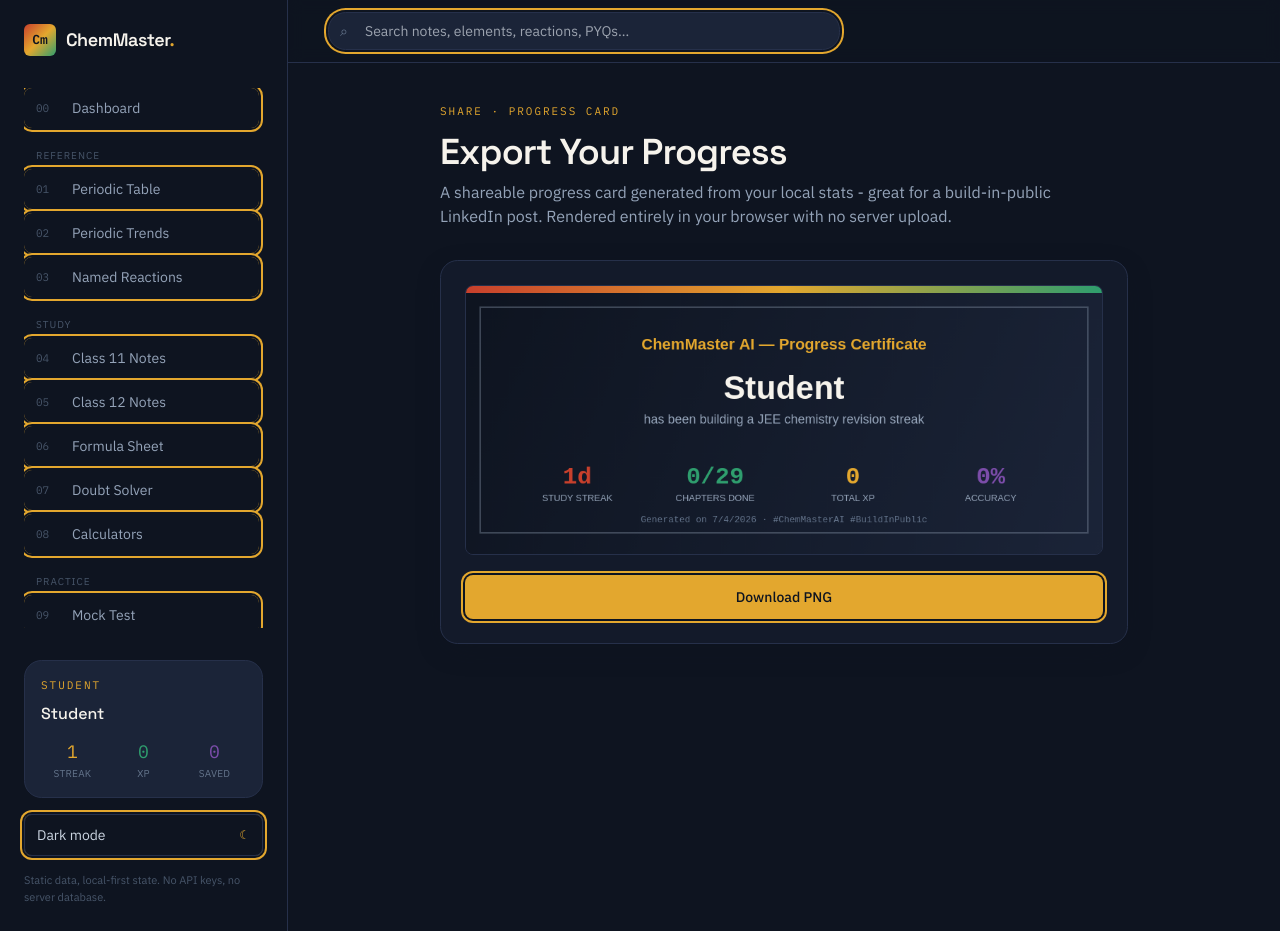
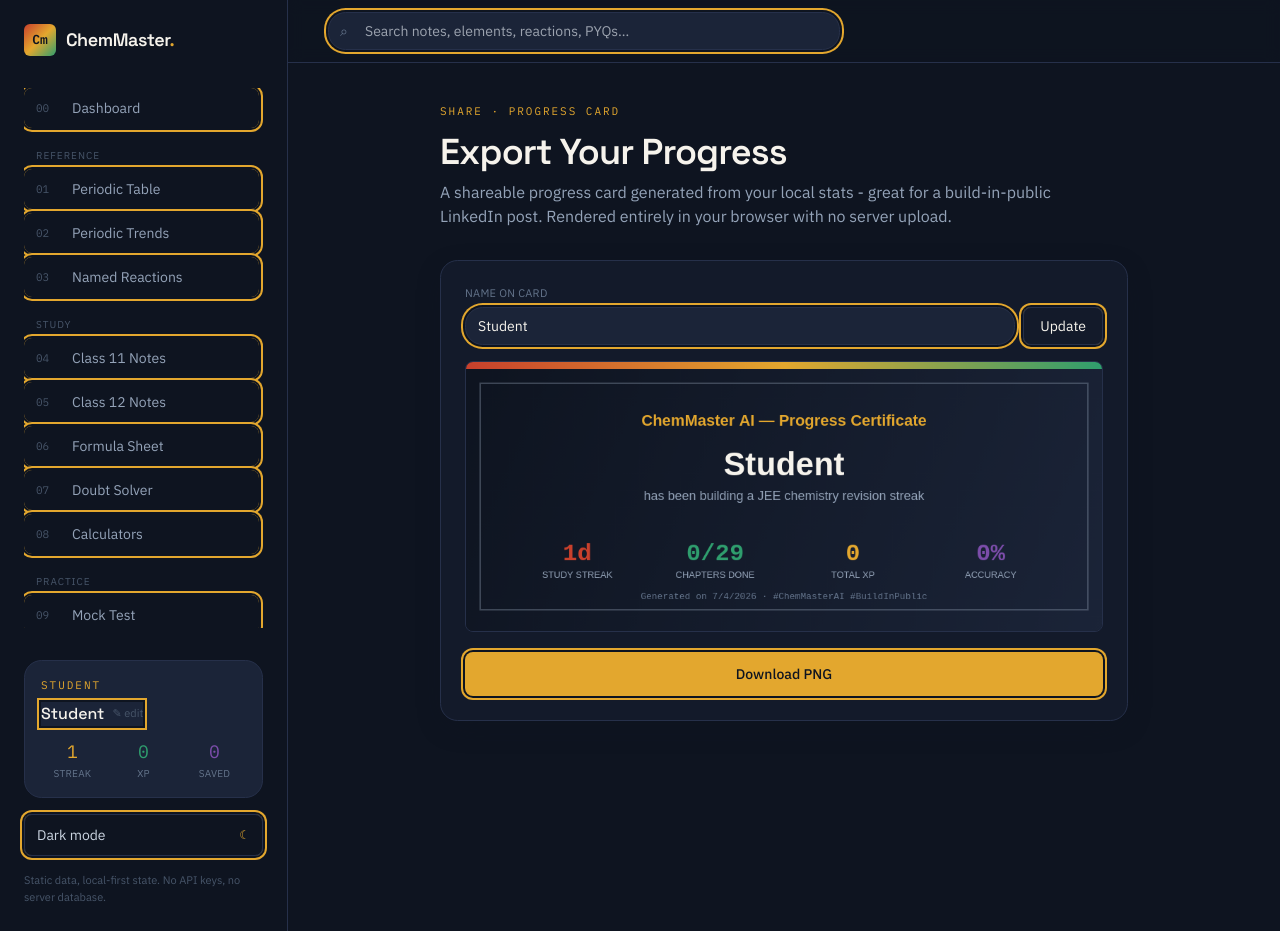
Before and after one commit to Krishgarg2708/ChemMaster-AI, a Next.js app: page /certificate in a window 1280 px wide. Built offline with nearby package versions, Linux system fonts and the light colour scheme.

Commit message:
Add files via upload

```diff
--- a/components/Certificate.js
+++ b/components/Certificate.js
@@ -75,9 +75,14 @@
 }
 
 export default function Certificate() {
-  const { state, hydrated } = useAppState();
+  const { state, hydrated, setName } = useAppState();
   const canvasRef = useRef(null);
   const [ready, setReady] = useState(false);
+  const [nameDraft, setNameDraft] = useState("");
+
+  useEffect(() => {
+    if (hydrated) setNameDraft(state.name);
+  }, [hydrated, state.name]);
 
   const totalAttempts = Object.values(state.attempts || {}).reduce((a, v) => a + v.total, 0);
   const totalCorrect = Object.values(state.attempts || {}).reduce((a, v) => a + v.correct, 0);
@@ -113,6 +118,25 @@
         description="A shareable progress card generated from your local stats - great for a build-in-public LinkedIn post. Rendered entirely in your browser with no server upload."
       />
       <Card>
+        <div className="mb-4">
+          <div className="text-[11px] uppercase tracking-wide text-slate-500 mb-1.5">Name on card</div>
+          <div className="flex gap-2">
+            <input
+              value={nameDraft}
+              onChange={(e) => setNameDraft(e.target.value)}
+              onKeyDown={(e) => e.key === "Enter" && setName(nameDraft)}
+              maxLength={40}
+              placeholder="Your name"
+              className="focus-ring surface-2 rounded-lg px-3 py-2 text-sm bg-transparent flex-1"
+            />
+            <button
+              onClick={() => setName(nameDraft)}
+              className="focus-ring rounded-lg border border-ink-border px-4 py-2 text-sm hover:bg-ink-soft transition-colors"
+            >
+              Update
+            </button>
+          </div>
+        </div>
         <canvas
           ref={canvasRef}
           width={900}
--- a/components/Sidebar.js
+++ b/components/Sidebar.js
@@ -1,5 +1,6 @@
 "use client";
 
+import { useEffect, useRef, useState } from "react";
 import Link from "next/link";
 import { usePathname } from "next/navigation";
 import { useAppState } from "@/lib/store";
@@ -46,7 +47,24 @@
 
 export default function Sidebar() {
   const pathname = usePathname();
-  const { state, hydrated, toggleTheme } = useAppState();
+  const { state, hydrated, toggleTheme, setName } = useAppState();
+  const [editing, setEditing] = useState(false);
+  const [draft, setDraft] = useState("");
+  const inputRef = useRef(null);
+
+  const startEditing = () => {
+    setDraft(state.name === "Student" ? "" : state.name);
+    setEditing(true);
+  };
+
+  useEffect(() => {
+    if (editing) inputRef.current?.focus();
+  }, [editing]);
+
+  const save = () => {
+    setName(draft);
+    setEditing(false);
+  };
 
   return (
     <aside className="lg:w-72 shrink-0 border-b lg:border-b-0 lg:border-r border-ink-border bg-ink lg:min-h-screen lg:sticky lg:top-0">
@@ -97,9 +115,50 @@
 
         <div className="surface-2 p-4 mb-4">
           <div className="eyebrow mb-2">Student</div>
-          <div className="font-display text-paper text-base mb-3">
-            {hydrated ? state.name : "…"}
-          </div>
+          {editing ? (
+            <div className="flex items-center gap-1.5 mb-3">
+              <input
+                ref={inputRef}
+                value={draft}
+                onChange={(e) => setDraft(e.target.value)}
+                onKeyDown={(e) => {
+                  if (e.key === "Enter") save();
+                  if (e.key === "Escape") setEditing(false);
+                }}
+                maxLength={40}
+                placeholder="Your name"
+                className="focus-ring bg-transparent border border-ink-border rounded-md px-2 py-1 text-sm text-paper flex-1 min-w-0"
+              />
+              <button
+                onClick={save}
+                className="focus-ring text-flame-gold text-sm px-1.5 py-1 shrink-0"
+                title="Save"
+              >
+                ✓
+              </button>
+              <button
+                onClick={() => setEditing(false)}
+                className="focus-ring text-slate-500 text-sm px-1.5 py-1 shrink-0"
+                title="Cancel"
+              >
+                ✕
+              </button>
+            </div>
+          ) : (
+            <button
+              onClick={startEditing}
+              disabled={!hydrated}
+              className="focus-ring group flex items-center gap-2 mb-3 text-left"
+              title="Edit your name"
+            >
+              <span className="font-display text-paper text-base">
+                {hydrated ? state.name : "…"}
+              </span>
+              <span className="text-[11px] text-slate-600 group-hover:text-flame-gold transition-colors">
+                ✎ edit
+              </span>
+            </button>
+          )}
           <div className="grid grid-cols-3 gap-2 text-center">
             <div>
               <div className="font-mono text-lg text-flame-gold">{hydrated ? state.streak : "–"}</div>
```
